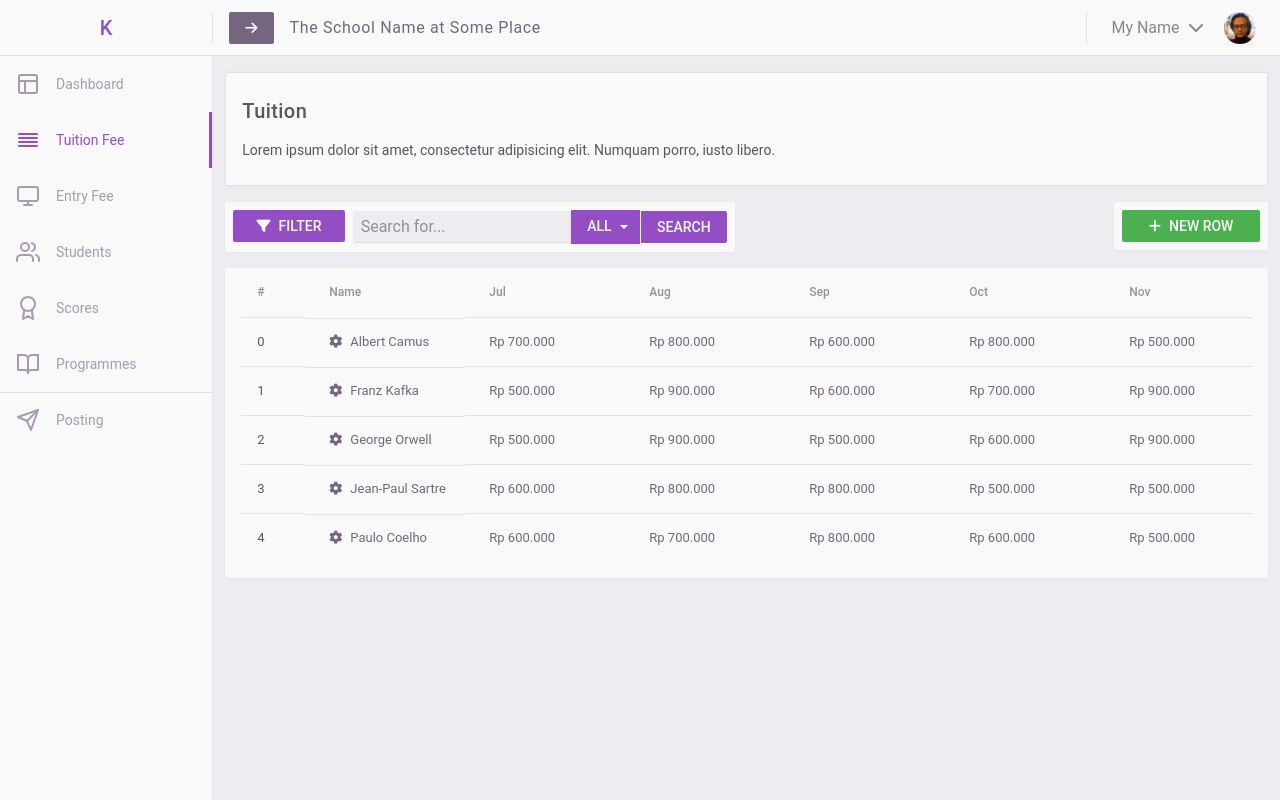
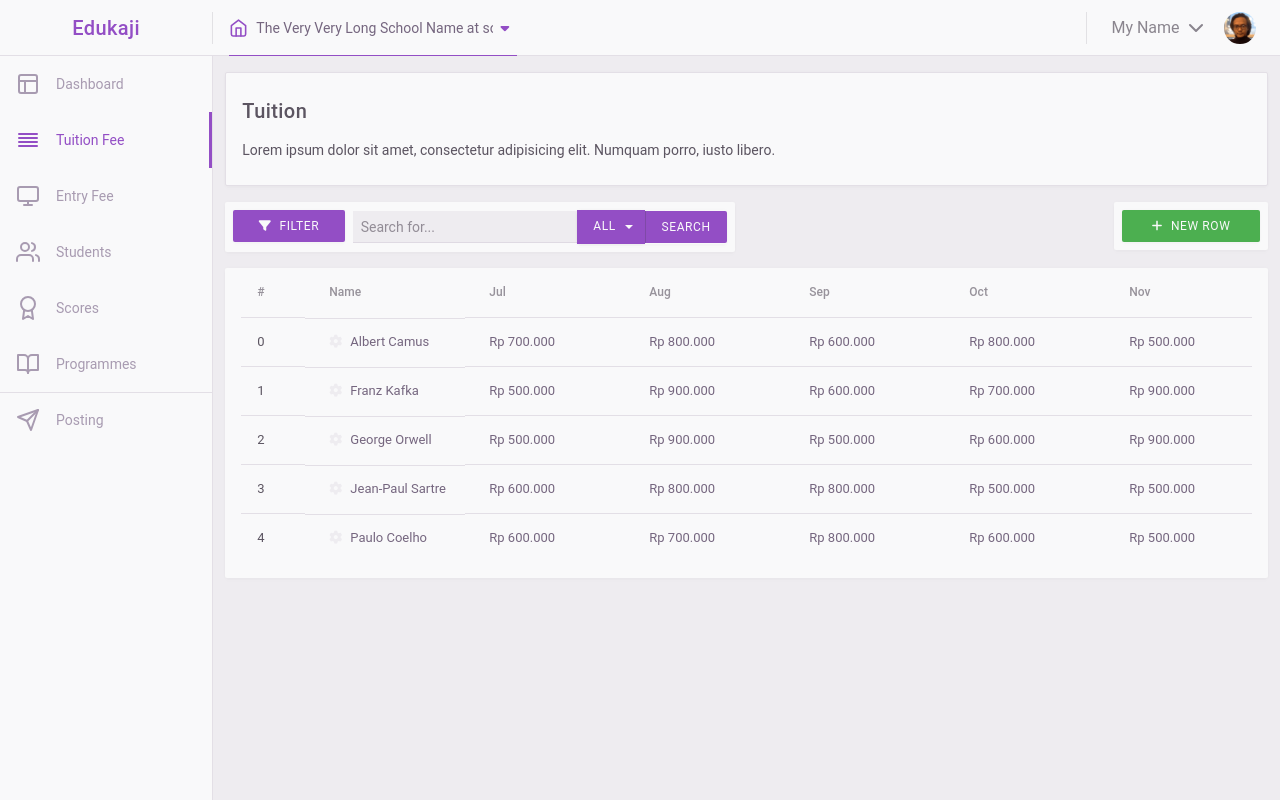
Before and after one commit to dramaturgy/kaji-design-system, a website: page mvp-cms/public/cms/tuition.html in a window 1280 px wide. Drawn offline with nearby package versions, Linux system fonts and the light colour scheme.

Commit message:
add: revamp navbar, etc

```diff
--- a/mvp-cms/public/cms/tuition.html
+++ b/mvp-cms/public/cms/tuition.html
@@ -16,25 +16,34 @@
       <div class="container-fluid px-0">
         <div class="row no-gutters">
           <div class="col-3 col-md-2">
-            <a class="navbar-brand w-100 border-right" href="#"><span class="d-block w-100 text-center text-primary">K</span></a>
+            <a class="navbar-brand w-100 border-right" href="#"><span class="d-block w-100 text-center text-primary">Edukaji</span></a>
           </div>
 
-          <div class="col-3 col-md-4 px-3">
-            <div class="d-flex flex-row">
-              <div class="dropdown">
-                <button class="btn btn-dark dropdown-toggle no-elevation" type="button" data-toggle="dropdown" aria-haspopup="true" aria-expanded="false">
-                  <span class="fa fa-arrow-right text-white"></span>
-                </button>
-                <div class="dropdown-menu">
-                  <a class="dropdown-item" href="javascript:void(0);">School Name X123</a>
-                  <a class="dropdown-item" href="javascript:void(0);">School Name X456</a>
-                  <a class="dropdown-item" href="javascript:void(0);">School Name X789</a>
-                </div>
-              </div>
-              <div class="align-self-center">
-                <h5 class="m-0 px-3 text-bold text-dark">The School Name at Some Place</h5>
-              </div>
+          <div class="col-3 col-md-3 px-3">
+            <div class="h-100 d-flex flex-row">
+              <span class="align-center h-100 text-primary mr-2" data-feather="home"></span>
+                <a class="h5 m-0 p-0 text-bold text-dark h-100 lh-5" href="javascript:void(0);"
+                  title="The Very Long School Name at some place"
+                  data-toggle="modal"
+                  data-target="#js_cms_school_list_modal"
+                  style="
+                    max-width: 100%;
+                    overflow: hidden;
+                    text-overflow: ellipsis;
+                    white-space: nowrap;">
+                  <h6 class="d-inline-block m-0 font-weight-normal">The Very Very Long School Name at some place</h6>
+                </a>
+                <span class="fa fa-caret-down ml-auto px-2 align-self-center text-primary"></span>
             </div>
+            <div class="navbar-ornament-a"
+              style="
+                position: absolute;
+                display: block;
+                bottom: -0.75rem;
+                left: 1rem;
+                right: 1rem;
+                background-color: rgba(147, 78, 197, 1);
+                height: 1px;"></div>
           </div>
 
           <ul class="navbar-nav ml-md-auto border-left px-3">
@@ -113,21 +122,21 @@
                       <div class="form-row">
                         <div class="form-group col-3 my-0">
                           <div class="input-group">
-                            <button class="btn btn-block btn-primary" id="js_cms_tuition_filter_trigger" type="button"><span class="fa fa-filter mr-2"></span>FILTER</button>
+                            <button class="btn btn-block btn-primary font-weight-normal" id="js_cms_tuition_filter_trigger" type="button"><span class="fa fa-filter mr-2"></span>FILTER</button>
                           </div>
                         </div>
                         <div class="form-group col-9 my-0 pl-0">
                           <div class="input-group">
                             <input type="text" class="form-control bg-light px-2" placeholder="Search for...">
                             <div class="input-group-btn mx-0">
-                              <select class="selectpicker" title="All" data-style="btn-primary rounded-0">
+                              <select class="selectpicker" title="All" data-style="btn-primary rounded-0 font-weight-normal">
                                 <option>All</option>
                                 <option>Name</option>
                                 <option>NIS</option>
                                 <option>Email</option>
                                 <option>Phone</option>
                               </select>
-                              <button class="btn btn-primary mx-0" type="submit" style="border-left: 1px solid #FFF;">SEARCH</button>
+                              <button class="btn btn-primary font-weight-normal mx-0" type="submit" style="border-left: 1px solid rgba(68, 60, 74, 0.24);">SEARCH</button>
                             </div>
                           </div>
                         </div>
@@ -195,7 +204,7 @@
                 <div class="card my-3" id="js_cms_tuition_filter_bar_container">
                   <div class="card-body p-2">
                     <button
-                      class="btn btn-success btn-block"
+                      class="btn btn-success btn-block font-weight-normal"
                       data-toggle="modal"
                       data-target="#js_tuition_new_row_modal"
                     ><span class="fa fa-plus mr-2"></span><span>New row</span></button>
@@ -243,7 +252,7 @@
                   data-record-name="<@= record.name @>"
                   data-record-phone="<@= record.phone @>"
                   data-record-email="<@= record.email @>"
-                ><span class="fa fa-cog mr-2"></span><span class="js-cms-tuition-table-cell-name"><@= record.name @></span></a>
+                ><span class="fa fa-cog text-light mr-2"></span><span class="js-cms-tuition-table-cell-name"><@= record.name @></span></a>
               </td>
             </script>
 
@@ -431,6 +440,27 @@
               </div>
             </div>
           </div>
+
+          <div class="modal" id="js_cms_school_list_modal" tabindex="-1">
+            <div class="modal-dialog modal-sm" role="document">
+              <div class="modal-content">
+                <div class="modal-header">
+                  <h5 class="modal-title" id="exampleModalLabel">Change School</h5>
+                  <button type="button" class="close" data-dismiss="modal" aria-label="Close">
+                    <span aria-hidden="true">&times;</span>
+                  </button>
+                </div>
+                <div class="modal-body">
+                  <div class="list-group list-group-bordered">
+                    <a href="javascript:void(0);" class="list-group-item d-flex justify-content-between align-items-center px-3 list-group-item-action active"><span class="text-truncate d-inline-block mr-2">The Very Very Long School Name at some place</span> <span class="badge badge-light badge-pill"><span class="fa fa-check"></span></span></a>
+                    <a href="javascript:void(0);" class="list-group-item d-flex justify-content-between align-items-center px-3 list-group-item-action"><span class="text-truncate d-inline-block mr-2">School B</span> <span class="badge badge-light badge-pill"><span class="fa fa-arrow-right"></span></span></a>
+                    <a href="javascript:void(0);" class="list-group-item d-flex justify-content-between align-items-center px-3 list-group-item-action"><span class="text-truncate d-inline-block mr-2">School C</span> <span class="badge badge-light badge-pill"><span class="fa fa-arrow-right"></span></span></a>
+                    <a href="javascript:void(0);" class="list-group-item d-flex justify-content-between align-items-center px-3 list-group-item-action"><span class="text-truncate d-inline-block mr-2">School D</span> <span class="badge badge-light badge-pill"><span class="fa fa-arrow-right"></span></span></a>
+                  </div>
+                </div>
+              </div>
+            </div>
+          </div>
         </main>
       </div>
     </div>
@@ -501,6 +531,8 @@
             evaluate: /\<\@(.+?)\@\>/g
         };
 
+        $('[data-toggle="tooltip"]').tooltip();
+
         var $tuitionTable = $('#js_cms_tuition_table');
 
         function appendRowAction(elRow) {
@@ -517,6 +549,21 @@
           $elTrigger
             .attr('data-toggle', 'collapse')
             .collapse();
+        }
+
+        function generateTuitionRow(index, record, columns, cellWriter) {
+
+          function generateCell( templateIn, index, record ) {
+            var templateFn = _.template(templateIn.html());
+            var templateOut = templateFn({index: index, record: record});
+            return templateOut;
+          }
+
+          return '<tr>' +
+            generateCell( $('#js_tuition_cell_id_template'), index, record ) +
+            generateCell( $('#js_tuition_cell_name_template'), index, record ) +
+            generateCell( $('#js_tuition_cell_payments_template'), index, record ) +
+            '</tr>';
         }
 
         function generateFilterDatepicker() {
@@ -594,21 +641,6 @@
           });
         }
 
-        function generateTuitionRow(index, record, columns, cellWriter) {
-
-          function generateCell( templateIn, index, record ) {
-            var templateFn = _.template(templateIn.html());
-            var templateOut = templateFn({index: index, record: record});
-            return templateOut;
-          }
-
-          return '<tr>' +
-            generateCell( $('#js_tuition_cell_id_template'), index, record ) +
-            generateCell( $('#js_tuition_cell_name_template'), index, record ) +
-            generateCell( $('#js_tuition_cell_payments_template'), index, record ) +
-            '</tr>';
-        }
-
         generateFilterPopover();
 
         $tuitionTable.bind('dynatable:afterUpdate', function(e, dynatable) {
--- a/mvp-cms/src/style/material/_button.scss
+++ b/mvp-cms/src/style/material/_button.scss
@@ -10,6 +10,7 @@
   display: inline-block;
   font-size: $btn-font-size;
   font-weight: $btn-font-weight;
+  letter-spacing: 0.05em;
   line-height: $btn-line-height;
   margin: 0;
   max-width: 100%;
--- a/mvp-cms/src/style/material/_expansion-panel.scss
+++ b/mvp-cms/src/style/material/_expansion-panel.scss
@@ -48,6 +48,14 @@
   .card & {
     padding-right: $card-padding-x;
     padding-left: $card-padding-x;
+  }
+}
+
+.list-group-bordered {
+  border: 1px solid $border-color-solid;
+  border-radius: $expansion-panel-border-radius;
+  .list-group-item:not(:last-child) {
+    border-bottom: 1px solid $border-color-solid;
   }
 }
 
--- a/mvp-cms/src/style/variables/_spacer.scss
+++ b/mvp-cms/src/style/variables/_spacer.scss
@@ -19,7 +19,7 @@ $spacer:      1rem !default;
 $spacer-xs:   ($spacer * .25) !default;
 $spacer-sm:   ($spacer * .5) !default;
 $spacer-lg:   ($spacer * 1.5) !default;
-$spacer-xl:   ($spacer * 3) !default;
+$spacer-xl:   ($spacer * 2) !default;
 
 $spacers: (
   0: 0,
--- a/mvp-cms/src/style/variables/_variable-material.scss
+++ b/mvp-cms/src/style/variables/_variable-material.scss
@@ -22,9 +22,9 @@ $btn-overlay:                 $black-divider !default;
 $btn-overlay-inverse:         $white-divider !default;
 
 // Size
-$btn-font-size:               .875rem !default;
+$btn-font-size:               .75rem !default;
 $btn-font-size-lg:            .9375rem !default;
-$btn-font-size-sm:            .8125rem !default;
+$btn-font-size-sm:            .5rem !default;
 $btn-height:                  2rem !default;
 $btn-height-lg:               2.5rem !default;
 $btn-height-sm:               2rem !default;
@@ -389,13 +389,13 @@ $textfield-line-height:        $line-height-base !default;
 $textfield-margin-x:           $spacer !default;
 
 // Size
-$textfield-font-size:          1rem !default;
+$textfield-font-size:          .875rem !default;
 $textfield-font-size-lg:       2.125rem !default;
 $textfield-font-size-sm:       .8125rem !default;
 $textfield-height:             2rem !default;
 $textfield-height-lg:          3.75rem !default;
 $textfield-height-sm:          $textfield-height !default;
-$textfield-line-height:        1.5 !default;
+$textfield-line-height:        2rem !default;
 $textfield-line-height-lg:     1.176471 !default;
 $textfield-line-height-sm:     1.384615 !default;
 $textfield-margin-y:           .5rem !default;
```
Also changed, not shown: mvp-cms/public/cms/index.html (+25 -16 lines), mvp-cms/src/template/_include/cms/navbar.html (+25 -16 lines), mvp-cms/src/template/_include/cms/tuition/filter-bar.html (+4 -4 lines), mvp-cms/src/template/_include/cms/tuition/footer-script.html (+17 -15 lines), mvp-cms/src/template/_include/cms/tuition/modal-new.html (+21 -0 lines), mvp-cms/src/template/_include/cms/tuition/table.html (+1 -1 lines), mvp-cms/public/css/kaji-material.css, 2 other files.
